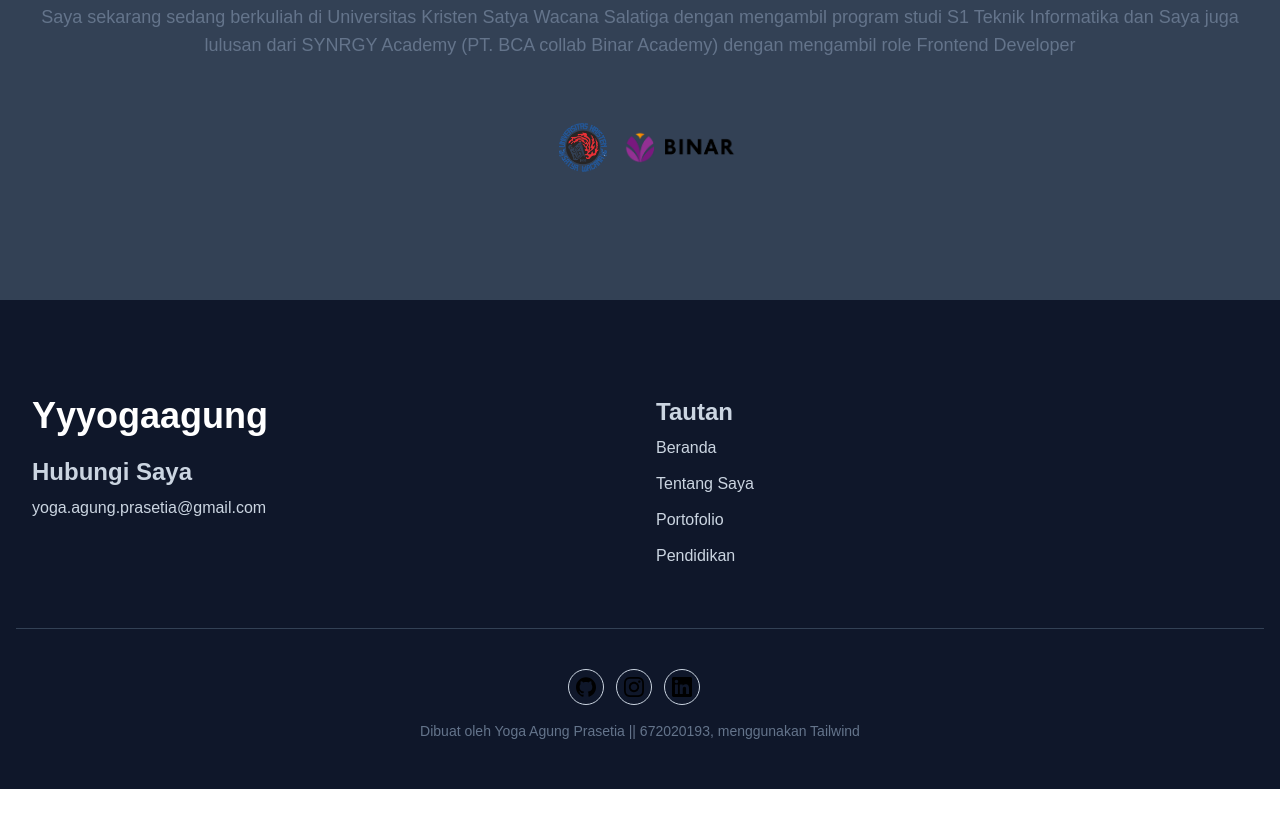
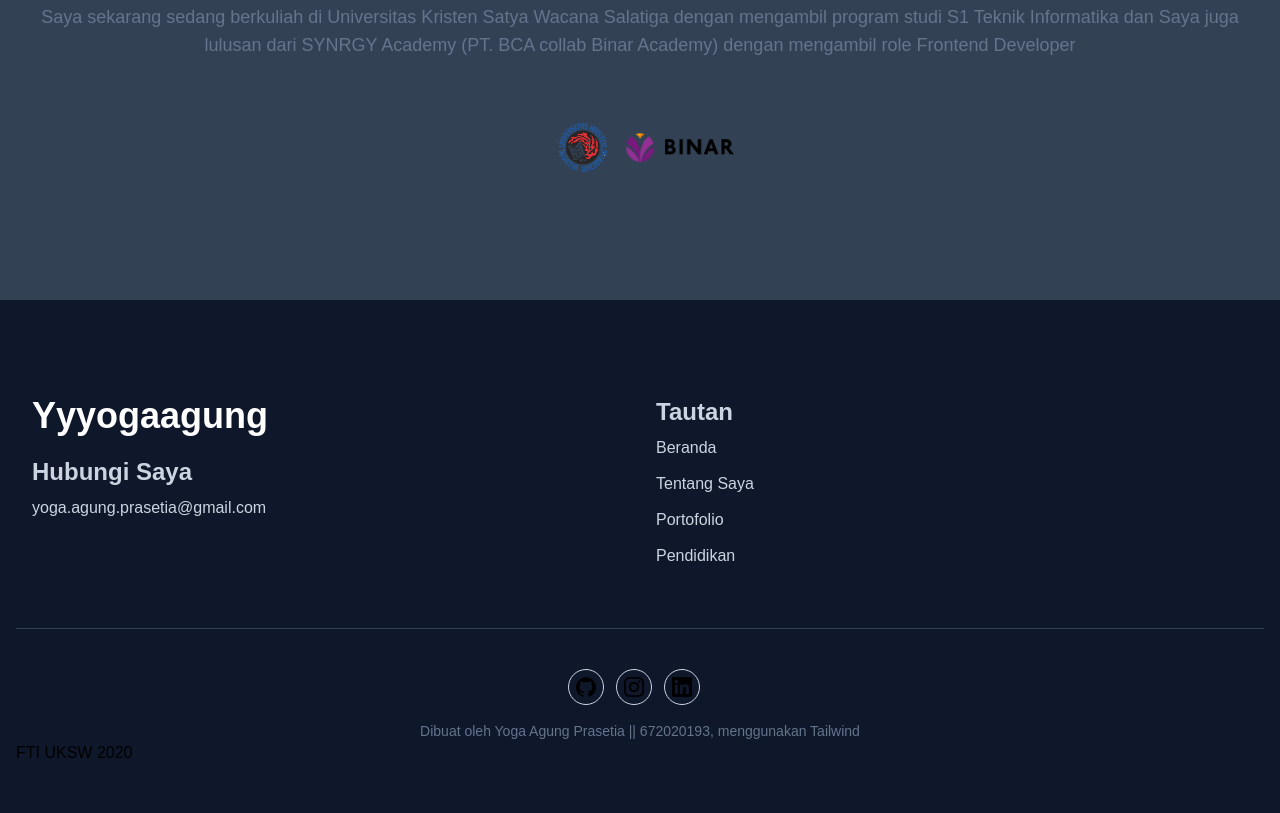
Before and after one commit to yyogaagung/portofolio-taliwind, a website: page index.html in a window 1280 px wide. Shown: the part 2756-3569 px from the top of the page. Before the commit the page ends 3545 px from the top, so only its background shows below. Drawn offline with Linux system fonts and the light colour scheme.

Commit message:
tambah fti

```diff
--- a/index.html
+++ b/index.html
@@ -223,6 +223,7 @@
                         </a>
                     </div>
                     <p class="font-medium text-sm text-slate-500 text-center mt-4">Dibuat oleh Yoga Agung Prasetia || 672020193, menggunakan Tailwind</p>
+                    <p>FTI UKSW 2020</p>
                 </div>
             </div>
         </footer>
```
